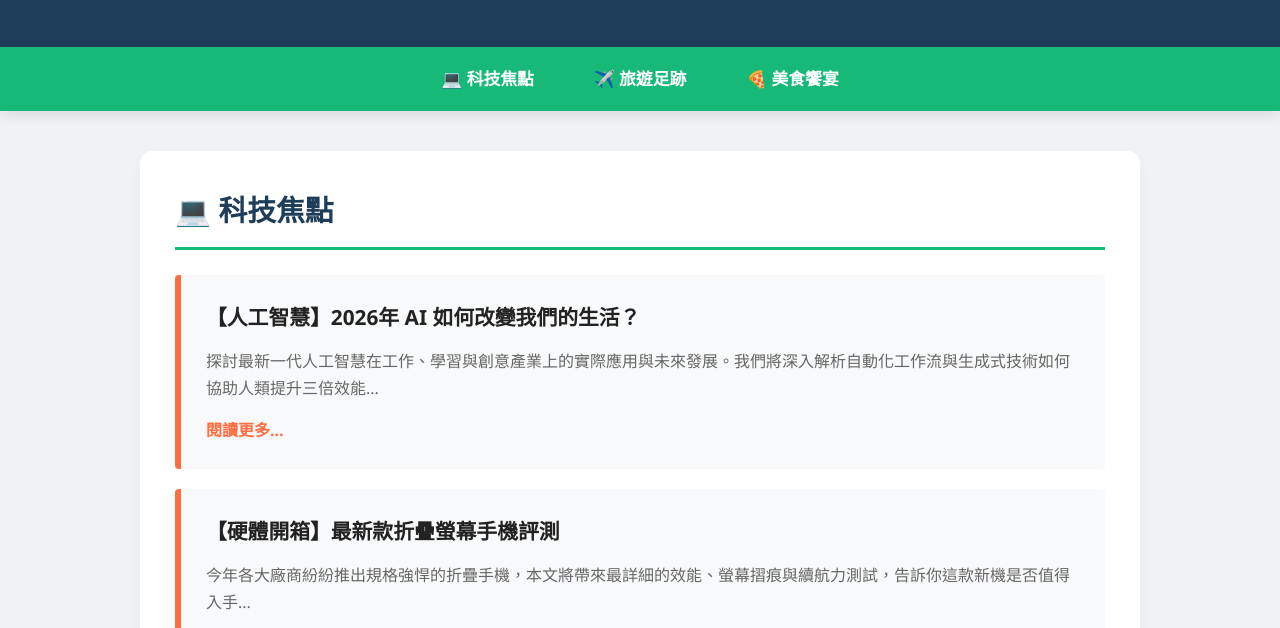
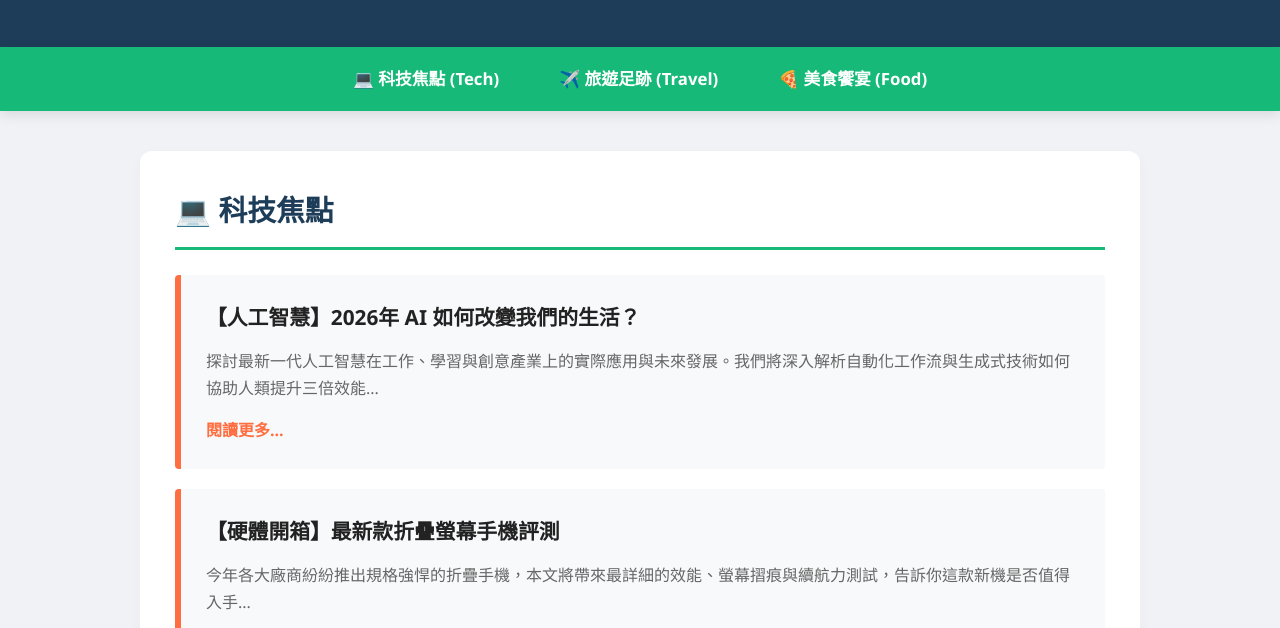
Before and after one commit to lslkenneth0710/web, a plain HTML site: page index.html in a window 1280 px wide. Shown: the part 161-789 px from the top of the page. Drawn offline with Linux system fonts and the light colour scheme.

Commit message:
Update index.html

```diff
--- a/index.html
+++ b/index.html
@@ -191,9 +191,9 @@
 
     <nav>
         <ul>
-            <li><a href="#tech">💻 科技焦點</a></li>
-            <li><a href="https://lslkenneth0710.github.io/web/Travel/index.html">✈️ 旅遊足跡</a></li>
-            <li><a href="#food">🍕 美食饗宴</a></li>
+            <li><a href="#tech">💻 科技焦點 (Tech)</a></li>
+            <li><a href="https://lslkenneth0710.github.io/web/Travel/index.html" target="_blank" rel="noopener noreferrer">✈️ 旅遊足跡 (Travel)</a></li>
+            <li><a href="#food">🍕 美食饗宴 (Food)</a></li>
         </ul>
     </nav>
 
```
